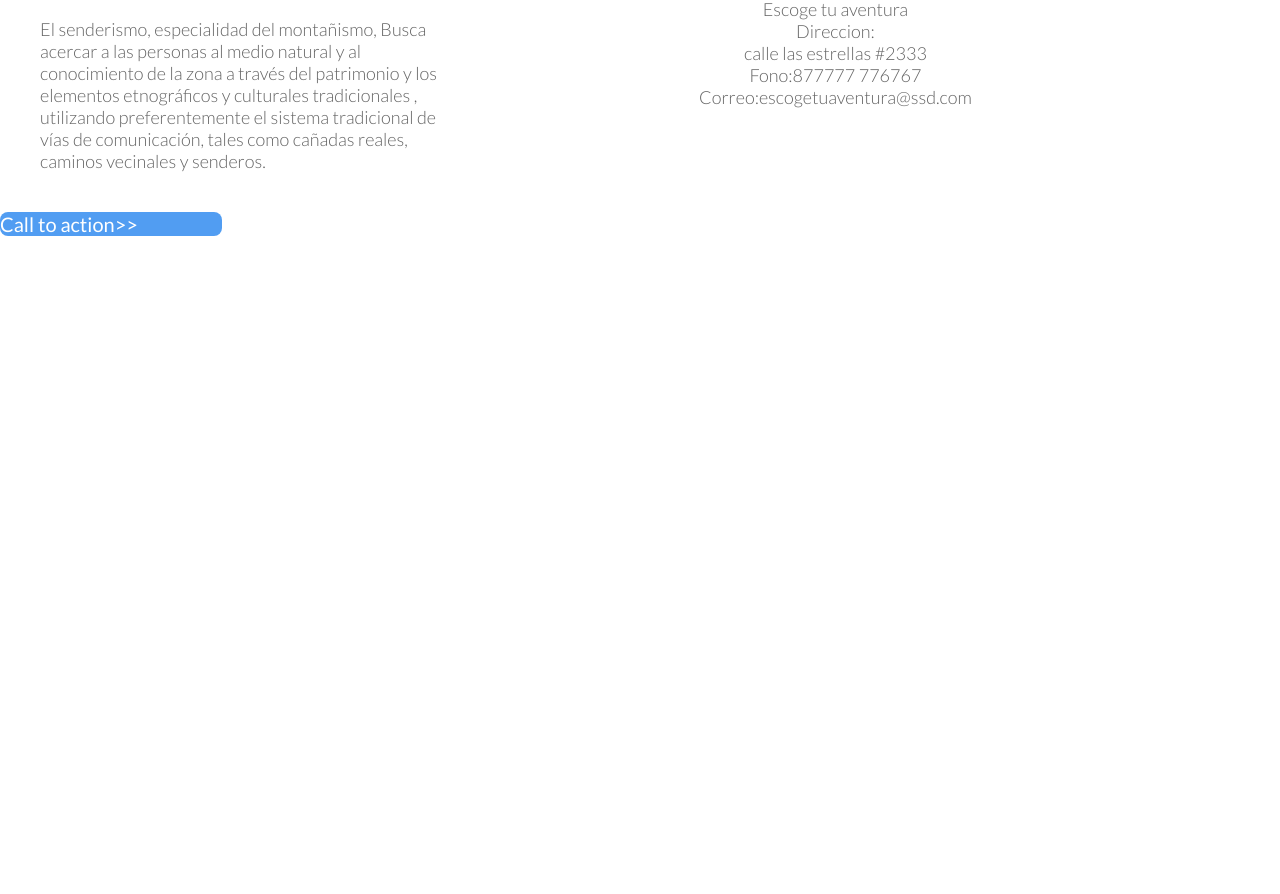
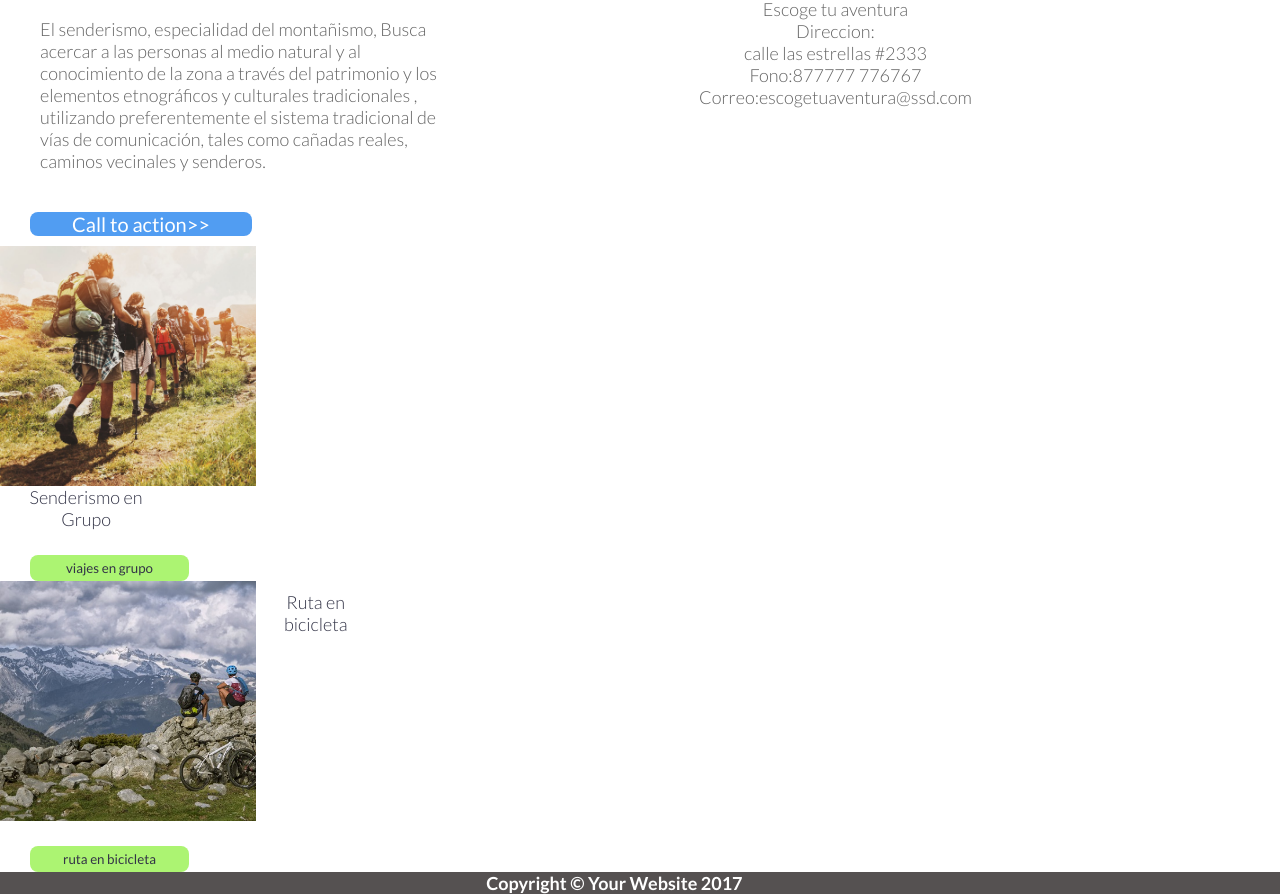
Before and after one commit to NataArancibiaBenavides/Mi-pagina, a plain HTML site: page index.html in a window 1280 px wide. Shown: the part 588-1482 px from the top of the page. Before the commit the page ends 824 px from the top, so only its background shows below. Drawn offline with Linux system fonts and the light colour scheme.

Commit message:
subiendo mas avances

```diff
--- a/css/style.css
+++ b/css/style.css
@@ -84,11 +84,13 @@ header {
    }
 
    .boton{
+   	text-align: center;
    	border-radius:8px ;
    	background-color:#519DF2;
     color:#fff;
     font-size:20px;
    	border:none;
+   	margin-left: 30px;
 
 
    }
@@ -104,10 +106,83 @@ header {
    	line-height: 0,3px;
    }
 
+   .foto1 {
 
-  @media (max-width: 768px) {
+   	margin-top: 20px;
+   	margin-left: 30px;
+   	background-image: url(../img/grupo.jpg);
+   	line-height: 40px;
+	background-color: #CFA8B9;
+	background-size:cover;
+	height:30vh;
+	width: 20%;
+	background-repeat: none;
+
+   }
+
+   .foto p{
+
+   	margin-top: 10px;
+   	margin-left: 10px;
+   	text-align: center;
+   }
+   .boton2{
+   	margin-top: 25px;
+   	margin-left: 30px;
+   	padding: 5px;
+   	border-radius:8px ;
+   	border: none;
+   	background-color:#ACF472;
+   	text-align: center;
+   }
+
+.foto2 {
+
+   	margin-top: 20px;
+   	margin-left: 30px;
+   	background-image: url(../img/bike.jpg);
+   	line-height: 40px;
+	background-color: #CFA8B9;
+	background-size:cover;
+	height:30vh;
+	width: 20%;
+	background-repeat: none;
+
+   }
+
+   .foto-2 p{
+
+   	margin-top: 10px;
+   	margin-left: 10px;
+   	text-align: center;
+   }
+   .boton3{
+   	margin-top: 25px;
+   	margin-left: 30px;
+   	padding: 5px;
+   	border-radius:8px ;
+   	border: none;
+   	background-color:#ACF472;
+   	text-align: center;
+   }
+
+    footer{
+
+   	background-color: #555151;
+   	height:80px;
+
+   }
+   footer h4{
+
+   	color:#fff;
+   	text-align: center;
+   }
+
+
+
+  @media (max-width: 780px) {
 	[class*="col-"] {
-		max-width: 100%;
+		max-width:  100%;
 		flex: none;
 	}
 	.menu{
@@ -121,6 +196,11 @@ header {
 		display:block;
 		float: right;
 	}
+	.foto1 {
+
+		width: 100%;
+		height: auto;
+	}
 
 
 }
--- a/index.html
+++ b/index.html
@@ -22,7 +22,7 @@
 
 <nav class="col-6 menu">
 <ul>
-<li class="lista">Senderismo y Mountan bike</li><li >Rutas y Aventuras</li>
+<li class="lista">Senderismo y Mountain bike</li><li >Rutas y Aventuras</li>
 <li >Fotos</li>
 </ul>
 </nav>
@@ -74,10 +74,30 @@ Correo:escogetuaventura@ssd.com</p>
 
 </section>
 
+<section class="row fotos" >
 
 
+<div class="col-2 foto1">
+</div>
+<div class=" col-2 foto">
+<p>Senderismo en Grupo</p>
+	<input type="grupo" class="boton2" value="viajes en grupo">
+</div>
+</div>
 
+<div class="col-4 foto2">
+</div>
+<div class=" col-4 foto-2">
+<p>Ruta en bicicleta</p>
+	<input type="grupo" class="boton3" value="ruta en bicicleta">
+</div>
+</div>
+</section>
 
+<footer class="row pie de pagina">
+	<div class="col-12 final">
+	<h4>Copyright © Your Website 2017</h4>
+</footer>
 
 
 
```
Also changed, not shown: img/alegre.jpg (added), img/bike.jpg (added), img/cerro-city.jpg (added), img/grupo.jpg (added), 1 other file.
